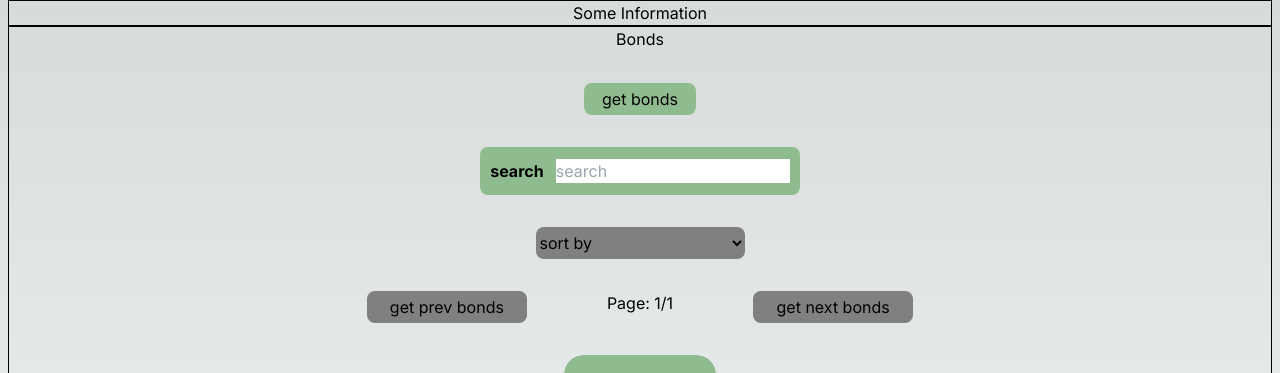
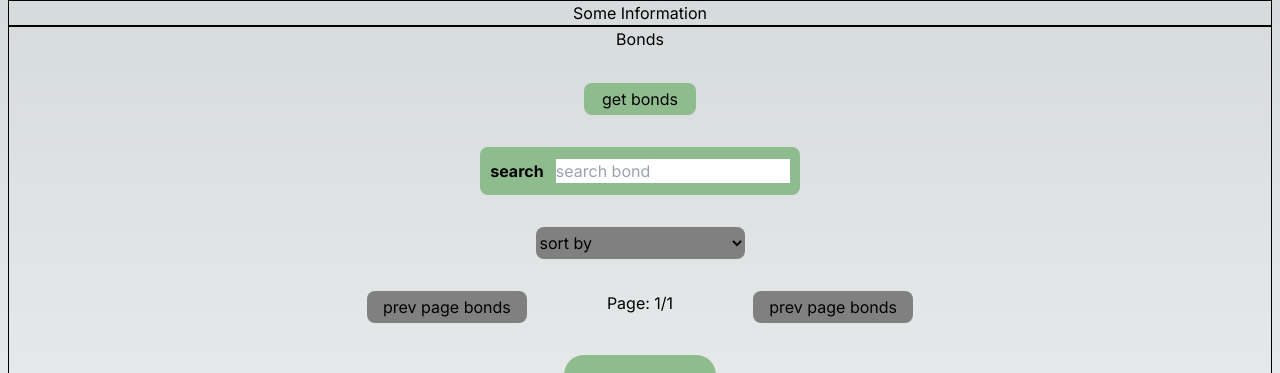
Before and after one commit to subarts/observer, a Next.js app: page /bonds in a window 1280 px wide. Shown: the top 373 px of the page. Built offline with nearby package versions, Linux system fonts and the light colour scheme; no server answers.

Commit message:
delete: page counter

```diff
--- a/src/app/globals.css
+++ b/src/app/globals.css
@@ -43,13 +43,22 @@ body {
   width: 79em;
   gap: 2em;
 }
-.BondDescript{
+.bondDescript{
   width:  100%;
   display: flex;
-
     align-items: center;
     flex-direction: column;
+    border-radius: 20px;
+    background-color: darkseagreen;
+    transition: 3s;
+    box-sizing: border-box;
+    padding: 2rem;
+    height: max-content;
 
+
+}
+.bondItem{
+  height: fit-content;
 }
 .bondsList{
   display: flex;
@@ -83,14 +92,14 @@ border-radius: 50%;
 background-color: red;
 
 }
-.bondItem{
+/* .bondItem{
   border-radius: 20px;
   background-color: darkseagreen;
   transition: 3s;
   box-sizing: border-box;
   padding: 2rem;
   height: max-content;
-}
+} */
 .ButtonBonds{
   height: 2rem;
   width: 7rem;
@@ -103,7 +112,7 @@ background-color: red;
   transition: 3s;
 
 }
-.bondItem:hover{
+.bondDescript:hover{
   background-color: grey;
   transition: 3s;
 }
--- a/src/components/UI/BondItem.jsx
+++ b/src/components/UI/BondItem.jsx
@@ -1,7 +1,7 @@
 import React from "react"
 const BondDescript = (props) => {
   return (
-    <div className={"BondDescript"}>
+    <div className={"bondDescript"}>
       <h1>{props.bond.name}</h1>
       <ul>
         <li>figi:{props.bond.figi}</li>
--- a/src/components/UI/BondsCatalog.jsx
+++ b/src/components/UI/BondsCatalog.jsx
@@ -25,7 +25,6 @@ const BondsCatalog = () => {
       <button onClick={bondsRequest} className="ButtonBonds">
         get bonds
       </button>
-
       <SearchBond />
       <SelectSort />
       <BondsList />
--- a/src/components/UI/BondsList.jsx
+++ b/src/components/UI/BondsList.jsx
@@ -3,15 +3,15 @@ import React, { useMemo } from "react"
 import { useSelector } from "react-redux"
 import BondItem from "./BondItem"
 import Link from "next/link"
-import SwitcherPage from "./SwitcherPage"
+import SwitcherPage from "./SwitchPage"
 const BondsList = () => {
   const bonds = useSelector((state) => state.rootReduser.toolKit.bonds)
 
   const searchQuery = useSelector(
     (state) => state.rootReduser.toolKit.searchQuerys
   )
+  const count = useSelector((state) => state.rootReduser.toolKit.count)
 
-  const count = useSelector((state) => state.rootReduser.toolKit.count)
   const sortedAndSearchBond = useMemo(() => {
     return bonds.filter(
       (bond) =>
@@ -23,15 +23,10 @@ const BondsList = () => {
 
   return (
     <>
-      <SwitcherPage props={sortedAndSearchBond} />
+      <SwitcherPage props={sortedAndSearchBond.length} />
 
       <div className={"bondsList"}>
-        {sortedAndSearchBond
-          .slice(
-            count,
-            count + 8
-          ) /* обавить какое количество облиг выводить на странице */
-          .map((bond) => (
+        {sortedAndSearchBond.slice(count, count + 10).map((bond) => (
           <div className="bondItem" key={bond.figi}>
             <Link href={`/bonds/${bond.figi}`}>
               <BondItem bond={bond} />
--- a/src/components/UI/SearchBond.jsx
+++ b/src/components/UI/SearchBond.jsx
@@ -18,7 +18,7 @@ const SearchBond = () => {
         <input
           value={searchQuery}
           onChange={(e) => search(e.target.value)}
-          placeholder="search"
+          placeholder="search bond"
         ></input>
       </form>
     </div>
--- a/src/components/UI/SwitchNumbItems.jsx
+++ /dev/null
@@ -1,35 +0,0 @@
-import React from "react"
-import { useSelector } from "react-redux/es/hooks/useSelector"
-import store from "../../store"
-import { SwitcherNumbItems } from "../../store/actionCreators"
-const SwitchNumbItems = () => {
-  const selectNumbItems = useSelector(
-    (state) => state.rootReduser.toolKit.selectNumbItems
-  )
-  const select = (value) => {
-    store.dispatch(SwitcherNumbItems(value))
-  }
-
-  return (
-    <select
-      className=""
-      onChange={(e) => select(e.target.value)}
-      value={selectNumbItems}
-    >
-      <option disabled value={"empty"}>
-        {"empty"}
-      </option>
-      <option value="5">5</option>
-      <option value="10">10</option>
-      <option value="15">15</option>
-    </select>
-  )
-}
-export default SwitchNumbItems
-
-/*
-onChange={(e) => select(e.target.value)}
-        value={selectSort}
-      >
-        <option disabled value={defaultValue}>
-          {defaultValue} */
--- a/src/components/UI/SwitcherPage.jsx
+++ b/src/components/UI/SwitchPage.jsx
@@ -4,33 +4,35 @@ import { dispatch } from "../../store/dispatch"
 import { selectNext, selectPrev } from "../../store/Reducers"
 const SwitcherPage = (props) => {
   const count = useSelector((state) => state.rootReduser.toolKit.count)
-  let pageCount = count / 5
+
+  let pageCount = count / 10
   const counterAdd = () => {
     dispatch(selectNext())
   }
   const counterDel = () => {
     dispatch(selectPrev())
   }
-  const bonds = { ...props }
+  const bondsLength = [...Object.values(props)]
+
   return (
     <div className="switchPage">
-      {pageCount === 0 ? (
+      {pageCount <= 0 ? (
         <button onClick={counterDel} className="ButtonList" disabled>
-          get prev bonds
+          prev page bonds
         </button>
       ) : (
         <button onClick={counterDel} className="ButtonList">
-          get prev bonds
+          prev page bonds
         </button>
       )}
-      Page: {pageCount + 1}/{Math.ceil(bonds.props.length / 5)}
-      {pageCount >= Math.ceil(bonds.props.length / 5 - 1) ? (
+      Page: {pageCount + 1}/{Math.ceil(bondsLength / 10)}
+      {pageCount >= bondsLength / 10 - 1 ? (
         <button onClick={counterAdd} className="ButtonList" disabled>
-          get next bonds
+          prev page bonds
         </button>
       ) : (
         <button onClick={counterAdd} className="ButtonList">
-          get next bonds
+          next page bonds
         </button>
       )}
     </div>
--- a/src/store/Reducers.js
+++ b/src/store/Reducers.js
@@ -12,8 +12,7 @@ import { createAction, createReducer } from "@reduxjs/toolkit";
   searchQuerys:"",
   selectSort:"sort by",
   count:0,
-  numberItems:5
-
+  numberItems:10 //кривая реализация количества облигаций на странице
 }
 // actions
 export const addBonds=createAction("ADDBONDS")
@@ -21,7 +20,6 @@ export const searchBonds=createAction("SEARCHBONDS")
 export const selectedSort=createAction("SELECTEDSORT")
 export const selectNext=createAction("SELECTVIEWLIST")
 export const selectPrev=createAction("SELECTPREV")
-export const selectNumbItems=createAction("SELECTNUMBITEMS")
 
 // reducers
  const reducers = createReducer(initialState,(builder)=>{
@@ -37,18 +35,16 @@ export const selectNumbItems=createAction("SELECTNUMBITEMS")
         state.bonds.sort((a,b) => {
           return a[action.selectSort].localeCompare(b[action.selectSort])})
       })
-      .addCase(selectNext,(state,action)=>{
-        state.count=state.count+ state.numberItems
+      .addCase(selectNext,(state)=>{
+        state.count=state.count+state.numberItems
 
       })
-      .addCase(selectPrev,(state,action)=>{
+      .addCase(selectPrev,(state)=>{
       state.count=state.count- state.numberItems
 
        })
-       .addCase(selectNumbItems,(state,action)=>{
-        state.numberItems=action.numberItems
 
-         })
+
 
 
 })
```
Lines whose indentation alone changed are shown as unchanged.
